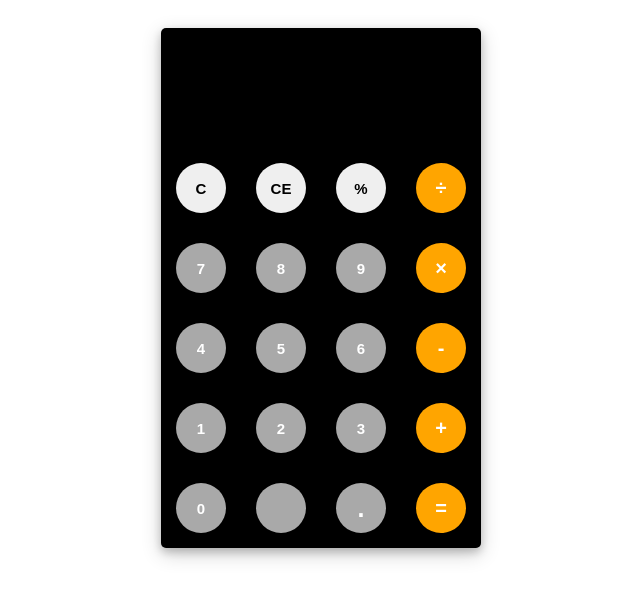
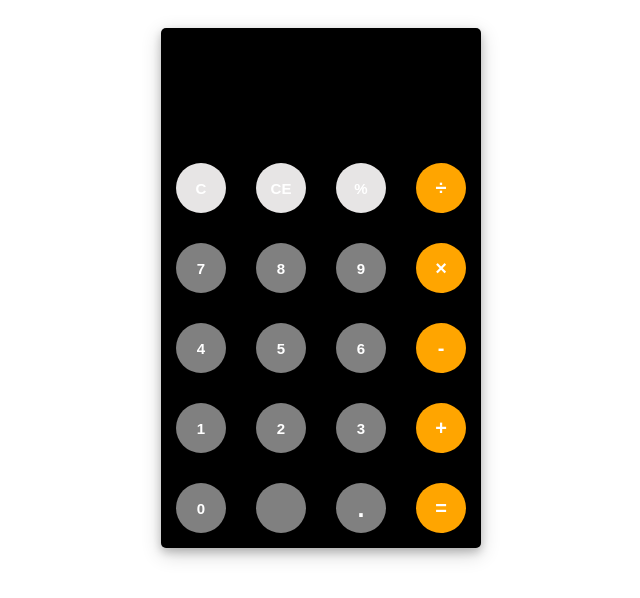
Before and after one commit to gallantme/Javascript-calculator, a plain HTML site: page index.html in a window 1280 px wide. Shown: the whole page, without its empty margins (319-959 px from the left). Drawn offline with Linux system fonts and the light colour scheme.

Commit message:
javascript-calculator

```diff
--- a/style.css
+++ b/style.css
@@ -63,6 +63,7 @@ body{
 .number:focus, .operator:focus{
     outline: 0;
 }
+
 button:nth-child(4){
     font-size: 20px;
     background-color: orange;
@@ -88,52 +89,64 @@ button:nth-child(20){
     background-color: orange;
     color: white;
 }
+button:nth-child(1){
+    background-color: #e7e5e5;
+    color: white;
+}
+button:nth-child(2){
+    background-color: #e7e5e5;
+    color: white;
+}
+button:nth-child(3){
+    background-color: #e7e5e5;
+    color: white;
+}
 button:nth-child(5){
-    background-color: darkgray;
+    background-color: gray;
     color: white;
 }
 button:nth-child(6){
-    background-color: darkgray;
+    background-color: gray;
     color: white;
 }
 button:nth-child(7){
-    background-color: darkgray;
+    background-color: gray;
     color: white;
 }
 button:nth-child(9){
-    background-color: darkgray;
+    background-color: gray;
     color: white;
 }
 button:nth-child(10){
-    background-color: darkgray;
+    background-color: gray;
     color: white;
 }
 button:nth-child(11){
-    background-color: darkgray;
+    background-color: gray;
     color: white;
 }
 button:nth-child(13){
-    background-color: darkgray;
+    background-color: gray;
     color: white;
 }
 button:nth-child(14){
-    background-color: darkgray;
+    background-color: gray;
     color: white;
 }
 button:nth-child(15){
-    background-color: darkgray;
+    background-color: gray;
     color: white;
 }
 button:nth-child(17){
-    background-color: darkgray;
+    background-color: gray;
     color: white;
 }
 button:nth-child(18){
-    background-color: darkgray;
+    background-color: gray;
     color: white;
 }
 button:nth-child(19){
-    background-color: darkgray;
+    background-color: gray;
     font-size: 25px;
     color: white;
 }
```
